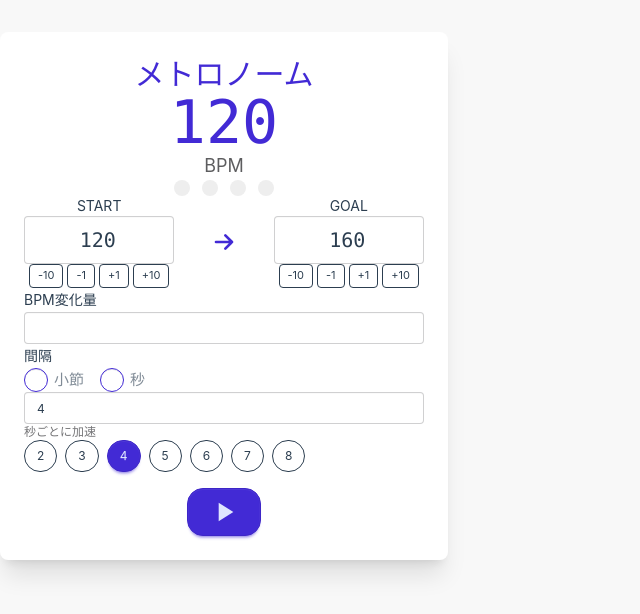
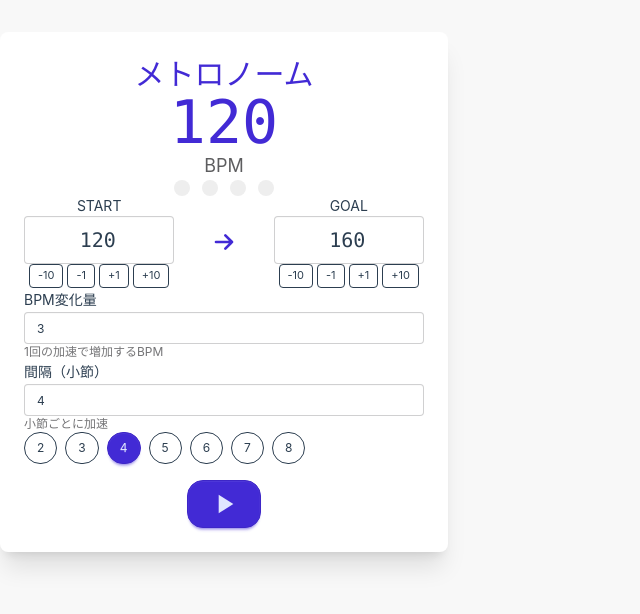
Before and after one commit to ashcolor/music-tools, a Vue app: page / in a window 1280 px wide. Shown: the top 614 px of the page, without its empty margins (0-640 px from the left). Built offline with nearby package versions, Linux system fonts and the light colour scheme; the HTML template or start-up script is replaced by a standard one.

Commit message:
add: 加速量

```diff
--- a/src/components/MetronomeApp.vue
+++ b/src/components/MetronomeApp.vue
@@ -16,13 +16,8 @@ const updateAccelerationSettings = () => {
 }
 
 // BPM変化量の更新
-const updateAccelerationBpmChange = () => {
-  metronome.setAccelerationBpmChange(metronome.accelerationBpmChange)
-}
-
-// 間隔単位の設定
-const setIntervalType = (type: 'measures' | 'seconds') => {
-  metronome.setAccelerationIntervalType(type)
+const updateAccelerationStep = () => {
+  metronome.setAccelerationStep(metronome.accelerationStep)
 }
 </script>
 
@@ -75,66 +70,35 @@ const setIntervalType = (type: 'measures' | 'seconds') => {
             </div>
           </div>
 
-          <div>
+          <div class="space-y-2">
             <label class="label-text text-sm">BPM変化量</label>
             <input
               type="number"
               min="1"
-              max="100"
-              v-model="metronome.accelerationBpmChange"
+              max="10"
+              step="1"
+              v-model="metronome.accelerationStep"
               class="input input-bordered input-sm w-full"
               :disabled="metronome.isPlaying"
-              @input="updateAccelerationBpmChange"
+              @input="updateAccelerationStep"
             />
+            <div class="text-xs text-base-content/60">1回の加速で増加するBPM</div>
           </div>
 
           <div class="space-y-2">
-            <label class="label-text text-sm">間隔</label>
-
-            <div class="flex gap-4">
-              <label class="label cursor-pointer">
-                <input
-                  type="radio"
-                  name="intervalType"
-                  value="measures"
-                  :checked="metronome.accelerationIntervalType === 'measures'"
-                  @change="setIntervalType('measures')"
-                  :disabled="metronome.isPlaying"
-                  class="radio radio-primary"
-                />
-                <span class="label-text ml-2">小節</span>
-              </label>
-              <label class="label cursor-pointer">
-                <input
-                  type="radio"
-                  name="intervalType"
-                  value="seconds"
-                  :checked="metronome.accelerationIntervalType === 'seconds'"
-                  @change="setIntervalType('seconds')"
-                  :disabled="metronome.isPlaying"
-                  class="radio radio-primary"
-                />
-                <span class="label-text ml-2">秒</span>
-              </label>
-            </div>
+            <label class="label-text text-sm">間隔（小節）</label>
 
             <input
               type="number"
-              :min="metronome.accelerationIntervalType === 'measures' ? 1 : 0.5"
-              :max="metronome.accelerationIntervalType === 'measures' ? 16 : 60"
-              :step="metronome.accelerationIntervalType === 'measures' ? 1 : 0.5"
+              min="1"
+              max="16"
+              step="1"
               v-model="metronome.accelerationInterval"
               class="input input-bordered input-sm w-full"
               :disabled="metronome.isPlaying"
               @input="updateAccelerationSettings"
             />
-            <div class="text-xs text-base-content/60">
-              {{
-                metronome.accelerationIntervalType === 'measures'
-                  ? '小節ごとに加速'
-                  : '秒ごとに加速'
-              }}
-            </div>
+            <div class="text-xs text-base-content/60">小節ごとに加速</div>
           </div>
         </div>
       </div>
@@ -147,7 +111,18 @@ const setIntervalType = (type: 'measures' | 'seconds') => {
     <div class="flex justify-center gap-4 pt-4">
       <!-- 再生ボタン -->
       <button
-        v-if="!metronome.isPlaying"
+        v-if="!metronome.isPlaying && !metronome.isPaused"
+        class="btn btn-lg rounded-2xl btn-primary"
+        @click="metronome.start"
+      >
+        <svg class="w-8 h-8" fill="currentColor" viewBox="0 0 24 24">
+          <path d="M8 5v14l11-7z" />
+        </svg>
+      </button>
+
+      <!-- 復帰ボタン（一時停止中） -->
+      <button
+        v-if="metronome.isPaused"
         class="btn btn-lg rounded-2xl btn-primary"
         @click="metronome.start"
       >
--- a/src/stores/metronome.ts
+++ b/src/stores/metronome.ts
@@ -5,6 +5,7 @@ export const useMetronomeStore = defineStore('metronome', () => {
   // 状態
   const bpm = ref(120)
   const isPlaying = ref(false)
+  const isPaused = ref(false)
   const currentBeat = ref(0)
   const beatsPerMeasure = ref(4)
 
@@ -60,7 +61,12 @@ export const useMetronomeStore = defineStore('metronome', () => {
     if (isPlaying.value) return
 
     await initAudioContext()
+    const wasePaused = isPaused.value
     isPlaying.value = true
+    isPaused.value = false
+
+    // 一時停止からの復帰でない場合のみ初期化
+    if (!wasePaused) {
       currentBeat.value = 0
       accelerationBeatCount.value = 0
 
@@ -68,6 +74,7 @@ export const useMetronomeStore = defineStore('metronome', () => {
       if (accelerationStartBpm.value < accelerationTargetBpm.value) {
         setBpm(accelerationStartBpm.value)
         isAccelerating.value = true
+      }
     }
 
     const tick = () => {
@@ -108,9 +115,23 @@ export const useMetronomeStore = defineStore('metronome', () => {
     if (!isPlaying.value) return
 
     isPlaying.value = false
+    isPaused.value = false
     currentBeat.value = 0
     isAccelerating.value = false
     accelerationBeatCount.value = 0
+
+    if (intervalId !== null) {
+      clearInterval(intervalId)
+      intervalId = null
+    }
+  }
+
+  // メトロノームを一時停止
+  const pause = () => {
+    if (!isPlaying.value || isPaused.value) return
+
+    isPaused.value = true
+    isPlaying.value = false
 
     if (intervalId !== null) {
       clearInterval(intervalId)
@@ -220,6 +241,10 @@ export const useMetronomeStore = defineStore('metronome', () => {
     accelerationInterval.value = Math.max(1, Math.min(16, intervalMeasures))
   }
 
+  const setAccelerationStep = (step: number) => {
+    accelerationStep.value = Math.max(1, Math.min(10, step))
+  }
+
   // ステップサイズを更新
   const updateAccelerationStep = () => {
     if (accelerationStartBpm.value < accelerationTargetBpm.value) {
@@ -263,6 +288,7 @@ export const useMetronomeStore = defineStore('metronome', () => {
     // 状態
     bpm,
     isPlaying,
+    isPaused,
     currentBeat,
     beatsPerMeasure,
     intervalMs,
@@ -276,6 +302,7 @@ export const useMetronomeStore = defineStore('metronome', () => {
 
     // アクション
     start,
+    pause,
     stop,
     toggle,
     setBpm,
@@ -286,6 +313,7 @@ export const useMetronomeStore = defineStore('metronome', () => {
     setAccelerationStartBpm,
     setAccelerationTargetBpm,
     setAccelerationInterval,
+    setAccelerationStep,
     stopAcceleration,
   }
 })
```
Lines whose indentation alone changed are shown as unchanged.
